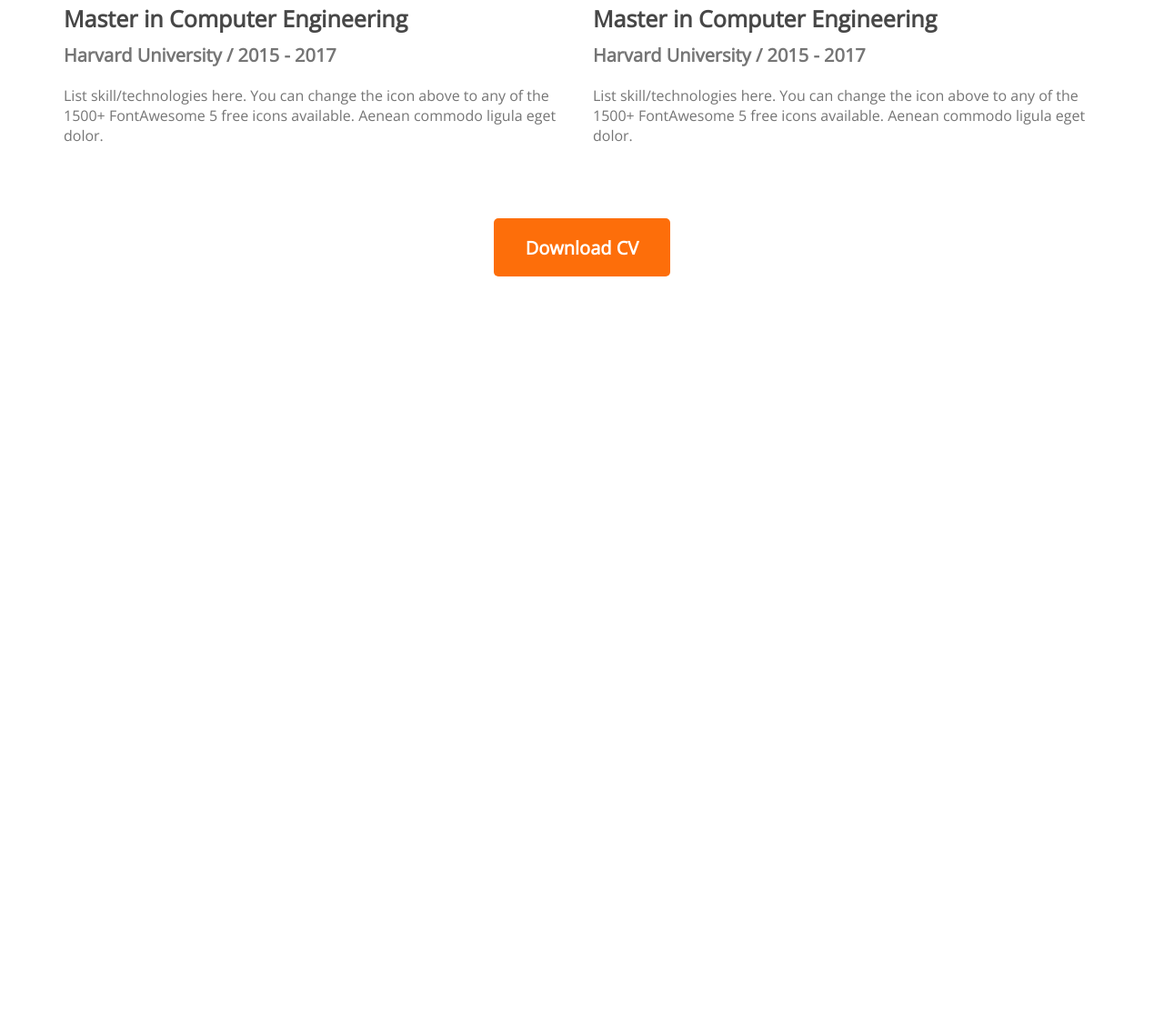
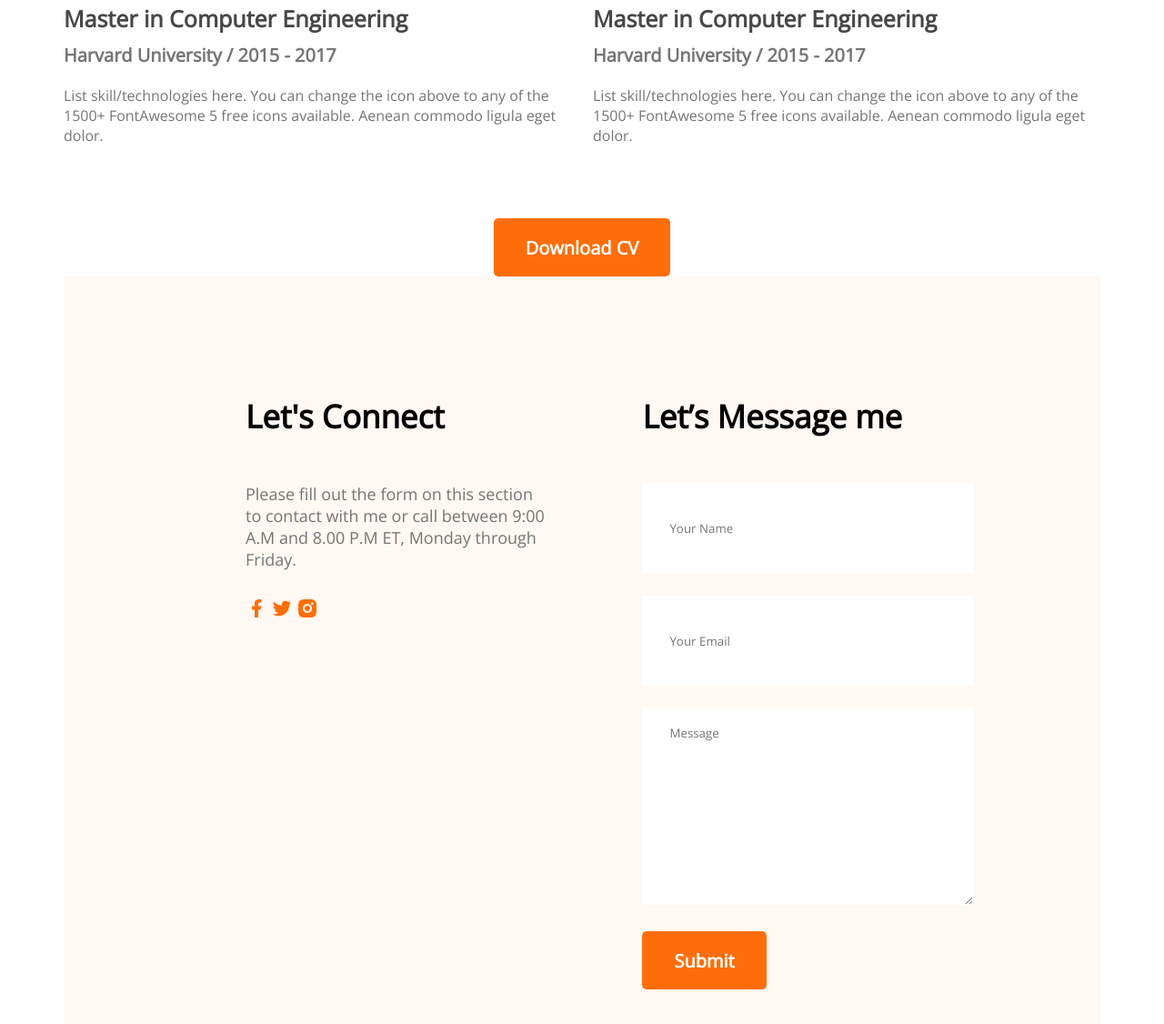
Before and after one commit to Shubel/Jr-developer-portfolio, a plain HTML site: page index.html in a window 1280 px wide. Shown: the part 2719-3845 px from the top of the page at 91% size. Before the commit the page ends 3023 px from the top, so only its background shows below. Drawn offline with nearby package versions, Linux system fonts and the light colour scheme.

Commit message:
contact section added

```diff
--- a/index.html
+++ b/index.html
@@ -44,7 +44,9 @@
             <div>
                 <h3 class="banner-sub-title">Hi, I am</h3>
                 <h1 class="banner-title">Mary Hardy</h1>
-                <p class="banner-description">Lorem ipsum, dolor sit amet consectetur adipisicing elit. Aut pariatur consequatur illum, ab animi natus at quia corrupti officiis minima ut? Quis error quaerat a nihil quam. Aut, numquam enim?</p>
+                <p class="banner-description">Lorem ipsum, dolor sit amet consectetur adipisicing elit. Aut pariatur
+                    consequatur illum, ab animi natus at quia corrupti officiis minima ut? Quis error quaerat a nihil
+                    quam. Aut, numquam enim?</p>
                 <button class="btn-primary">Download CV</button>
             </div>
 
@@ -64,7 +66,9 @@
         <!-- about section -->
         <section class="about">
             <h3 class="section-title">About Me</h3>
-            <p class="section-description">Lorem ipsum dolor sit amet, consectetur adipisicing elit. Totam cumque voluptate ratione numquam sed ipsa. Commodi, ex totam. Quo deleniti ratione quae repellat magnam. Numquam exercitationem optio repellendus aliquid recusandae.</p>
+            <p class="section-description">Lorem ipsum dolor sit amet, consectetur adipisicing elit. Totam cumque
+                voluptate ratione numquam sed ipsa. Commodi, ex totam. Quo deleniti ratione quae repellat magnam.
+                Numquam exercitationem optio repellendus aliquid recusandae.</p>
 
             <div class="about-info-container">
                 <div class="about-info">
@@ -93,22 +97,26 @@
                 <div class="skill">
                     <img src="./images/icons/js.png" alt="">
                     <p class="skill-title">Vanilla JavaScript</p>
-                    <p class="skill-description">Lorem ipsum dolor sit amet, consectetur adipisicing elit. Repudiandae quisquam reprehenderit, sint ad itaque facere?</p>
+                    <p class="skill-description">Lorem ipsum dolor sit amet, consectetur adipisicing elit. Repudiandae
+                        quisquam reprehenderit, sint ad itaque facere?</p>
                 </div>
                 <div class="skill">
                     <img src="./images/icons/react.png" alt="">
                     <p class="skill-title">React</p>
-                    <p class="skill-description">Id vero ab eaque, porro dolores temporibus ipsum, excepturi similique aliquam quam laudantium soluta nostrum.</p>
+                    <p class="skill-description">Id vero ab eaque, porro dolores temporibus ipsum, excepturi similique
+                        aliquam quam laudantium soluta nostrum.</p>
                 </div>
                 <div class="skill">
                     <img src="./images/icons/nodejs.png" alt="">
                     <p class="skill-title">Node JS</p>
-                    <p class="skill-description">Tenetur, nostrum pariatur. Error facilis provident totam aliquam rem consequuntur labore ipsam ex quaerat officia!</p>
+                    <p class="skill-description">Tenetur, nostrum pariatur. Error facilis provident totam aliquam rem
+                        consequuntur labore ipsam ex quaerat officia!</p>
                 </div>
                 <div class="skill">
                     <img src="./images/icons/mongo.png" alt="">
                     <p class="skill-title">Mongodb</p>
-                    <p class="skill-description">Similique corporis, commodi porro optio sit id sint vero nisi eligendi obcaecati? Quod, deleniti dignissimos?</p>
+                    <p class="skill-description">Similique corporis, commodi porro optio sit id sint vero nisi eligendi
+                        obcaecati? Quod, deleniti dignissimos?</p>
                 </div>
             </div>
         </section>
@@ -122,19 +130,22 @@
                     <div class="resume-item">
                         <h4 class="title">Master in Computer Engineering</h4>
                         <h5 class="sub-title">Harvard University / 2015 - 2017</h5>
-                        <p class="description">List skill/technologies here. You can change the icon above to any of the 1500+ FontAwesome 5 free icons available. Aenean commodo ligula eget dolor.</p>
+                        <p class="description">List skill/technologies here. You can change the icon above to any of the
+                            1500+ FontAwesome 5 free icons available. Aenean commodo ligula eget dolor.</p>
                     </div>
                     <hr>
                     <div class="resume-item">
                         <h4 class="title">Master in Computer Engineering</h4>
                         <h5 class="sub-title">Harvard University / 2015 - 2017</h5>
-                        <p class="description">List skill/technologies here. You can change the icon above to any of the 1500+ FontAwesome 5 free icons available. Aenean commodo ligula eget dolor.</p>
+                        <p class="description">List skill/technologies here. You can change the icon above to any of the
+                            1500+ FontAwesome 5 free icons available. Aenean commodo ligula eget dolor.</p>
                     </div>
                     <hr>
                     <div class="resume-item">
                         <h4 class="title">Master in Computer Engineering</h4>
                         <h5 class="sub-title">Harvard University / 2015 - 2017</h5>
-                        <p class="description">List skill/technologies here. You can change the icon above to any of the 1500+ FontAwesome 5 free icons available. Aenean commodo ligula eget dolor.</p>
+                        <p class="description">List skill/technologies here. You can change the icon above to any of the
+                            1500+ FontAwesome 5 free icons available. Aenean commodo ligula eget dolor.</p>
                     </div>
                 </div>
                 <div>
@@ -142,24 +153,58 @@
                     <div class="resume-item">
                         <h4 class="title">Master in Computer Engineering</h4>
                         <h5 class="sub-title">Harvard University / 2015 - 2017</h5>
-                        <p class="description">List skill/technologies here. You can change the icon above to any of the 1500+ FontAwesome 5 free icons available. Aenean commodo ligula eget dolor.</p>
+                        <p class="description">List skill/technologies here. You can change the icon above to any of the
+                            1500+ FontAwesome 5 free icons available. Aenean commodo ligula eget dolor.</p>
                     </div>
                     <hr>
                     <div class="resume-item">
                         <h4 class="title">Master in Computer Engineering</h4>
                         <h5 class="sub-title">Harvard University / 2015 - 2017</h5>
-                        <p class="description">List skill/technologies here. You can change the icon above to any of the 1500+ FontAwesome 5 free icons available. Aenean commodo ligula eget dolor.</p>
+                        <p class="description">List skill/technologies here. You can change the icon above to any of the
+                            1500+ FontAwesome 5 free icons available. Aenean commodo ligula eget dolor.</p>
                     </div>
                     <hr>
                     <div class="resume-item">
                         <h4 class="title">Master in Computer Engineering</h4>
                         <h5 class="sub-title">Harvard University / 2015 - 2017</h5>
-                        <p class="description">List skill/technologies here. You can change the icon above to any of the 1500+ FontAwesome 5 free icons available. Aenean commodo ligula eget dolor.</p>
+                        <p class="description">List skill/technologies here. You can change the icon above to any of the
+                            1500+ FontAwesome 5 free icons available. Aenean commodo ligula eget dolor.</p>
                     </div>
                 </div>
             </div>
             <div class="resume-button">
                 <button class="btn-primary">Download CV</button>
+            </div>
+        </section>
+
+        <!-- contact section -->
+        <section class="contact">
+            <div>
+                <h3 class="section-title">Let's Connect</h3>
+                <p class="section-description">
+                    Please fill out the form on this section to contact with me or call between 9:00 A.M and 8.00 P.M
+                    ET,
+                    Monday through Friday.
+                </p>
+
+                <a href="">
+                    <img src="./images/icons/facebook.png" alt="">
+                </a>
+                <a href="">
+                    <img src="./images/icons/twitter.png" alt="">
+                </a>
+                <a href="">
+                    <img src="./images/icons/insta.png" alt="">
+                </a>
+            </div>
+            <div>
+                <h3 class="section-title">Let’s Message me</h3>
+                <form action="">
+                    <input type="text" name="" id="" placeholder="Your Name">
+                    <input type="email" name="" id="" placeholder="Your Email">
+                    <textarea name="" id="" cols="30" rows="10" placeholder="Message"></textarea>
+                    <input class="btn-primary" type="submit" value="Submit">
+                </form>
             </div>
         </section>
 
--- a/styles/portfolio.css
+++ b/styles/portfolio.css
@@ -183,3 +183,29 @@ main {
     margin-top: 50px;
     text-align: center;
 }
+
+/* contact style */
+.contact {
+    display: flex;
+    gap: 100px;
+    background-color: #FFF8F3;
+    padding: 130px 200px;
+}
+.contact .section-title {
+    text-align: left;
+}
+
+.contact input[type="text"], input[type="email"], textarea {
+    margin-bottom: 24px;
+    border: 0;
+    width: 100%;
+    padding: 18px 30px;
+}
+
+input {
+    height: 64px;
+}
+
+.contact a {
+    text-decoration: none;
+}
```
